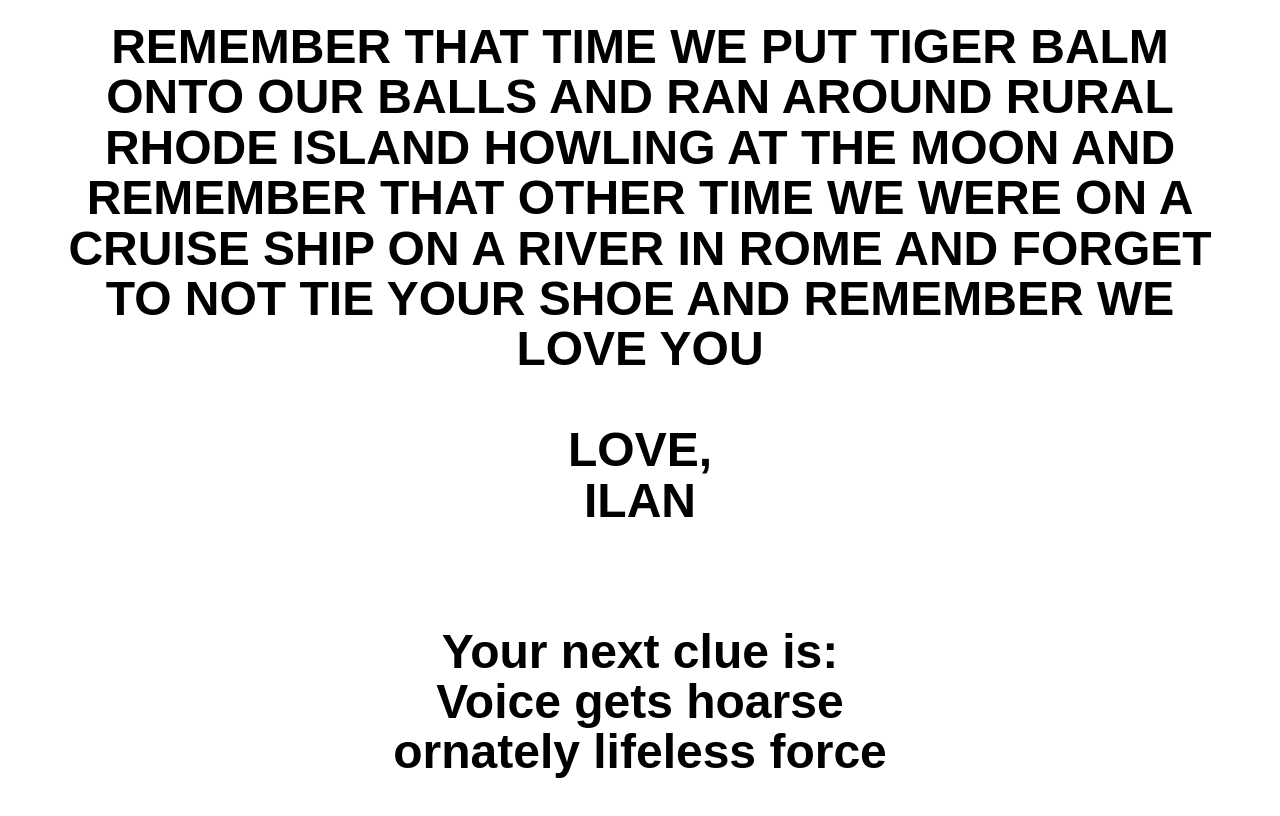
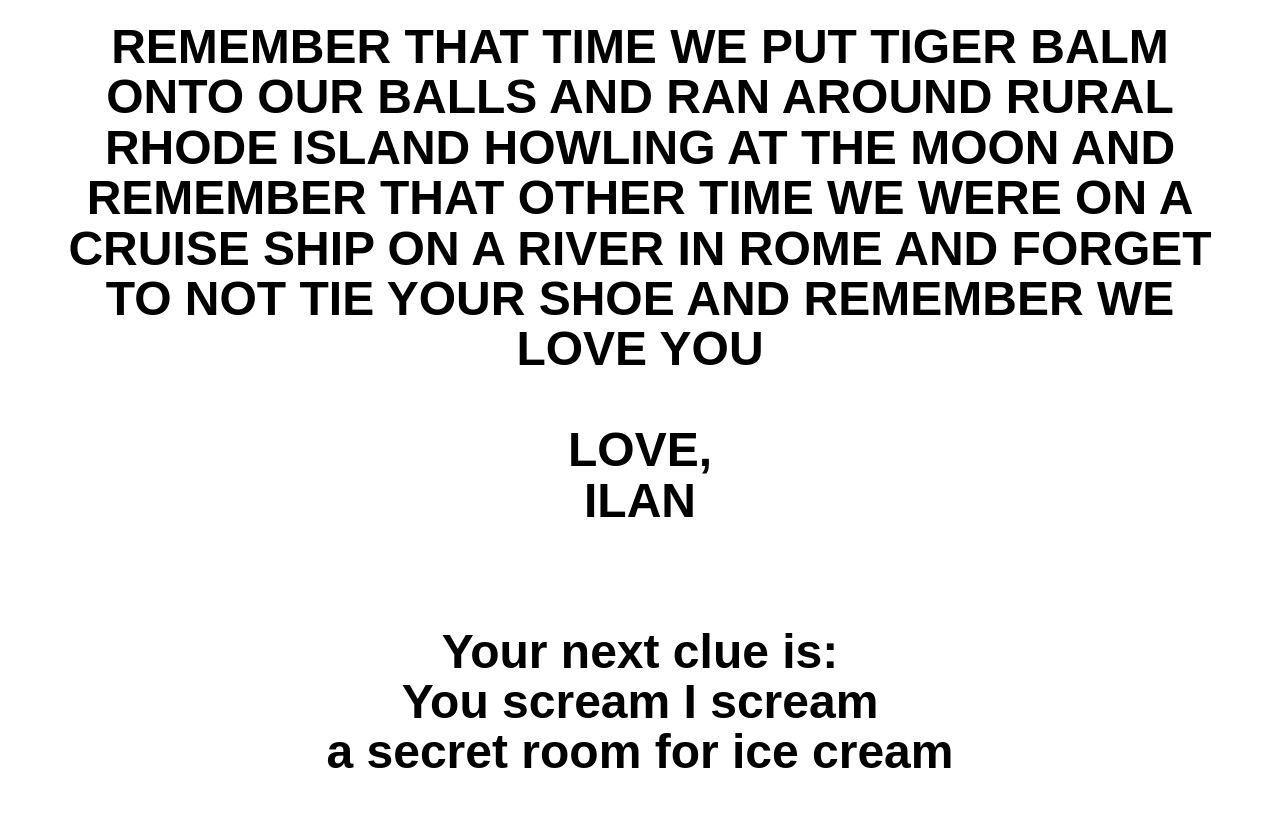
Before and after one commit to shwizle/gideon-11, a plain HTML site: page and-ran-around-rural-rhode-island-howling-at-the-moon-and-remember-that-other-time-we-were-on-a-cruise-ship-on-a-river-in-rome-and-forget-to-not-tie-your-shoe-and-remember-we-love-you/index.html in a window 1280 px wide. Shown: the top 816 px of the page. Drawn offline with Linux system fonts and the light colour scheme.

Commit message:
Update index.html

```diff
--- a/and-ran-around-rural-rhode-island-howling-at-the-moon-and-remember-that-other-time-we-were-on-a-cruise-ship-on-a-river-in-rome-and-forget-to-not-tie-your-shoe-and-remember-we-love-you/index.html
+++ b/and-ran-around-rural-rhode-island-howling-at-the-moon-and-remember-that-other-time-we-were-on-a-cruise-ship-on-a-river-in-rome-and-forget-to-not-tie-your-shoe-and-remember-we-love-you/index.html
@@ -37,8 +37,9 @@
     <BR><BR>
 <BR>
 Your next clue is:<br>
-    Voice gets hoarse<br>
-    ornately lifeless force
+    You scream I scream<br>
+    a secret room for ice cream
+
 
 
   </div>
```
